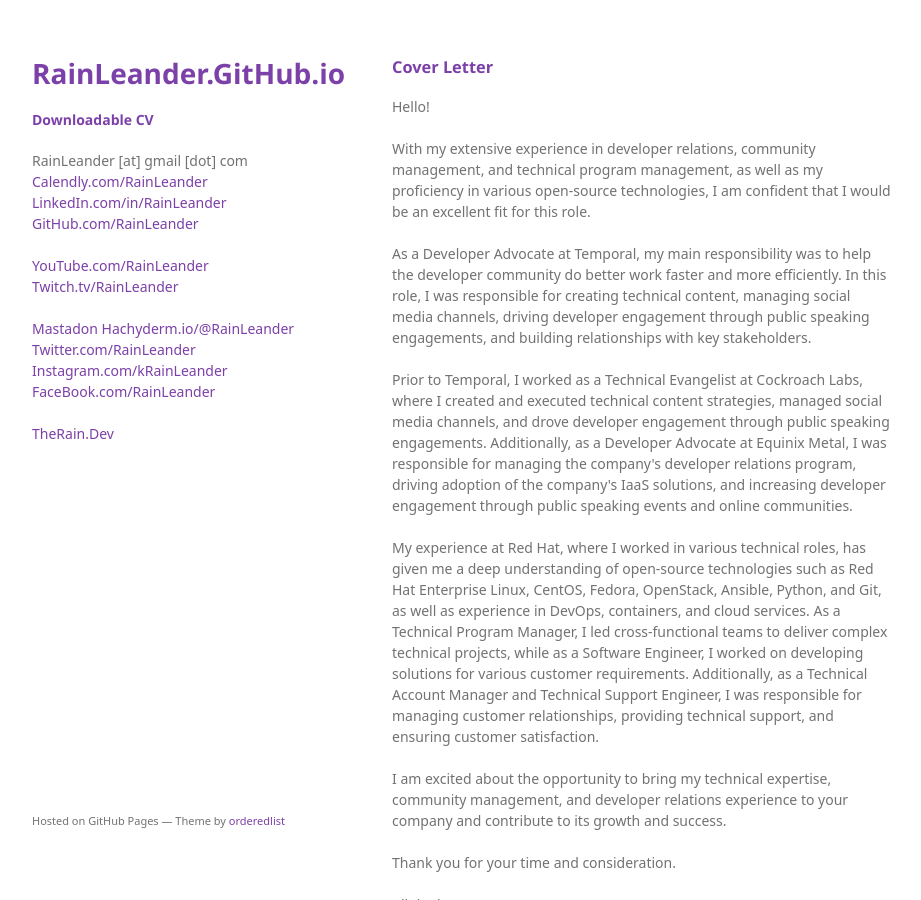
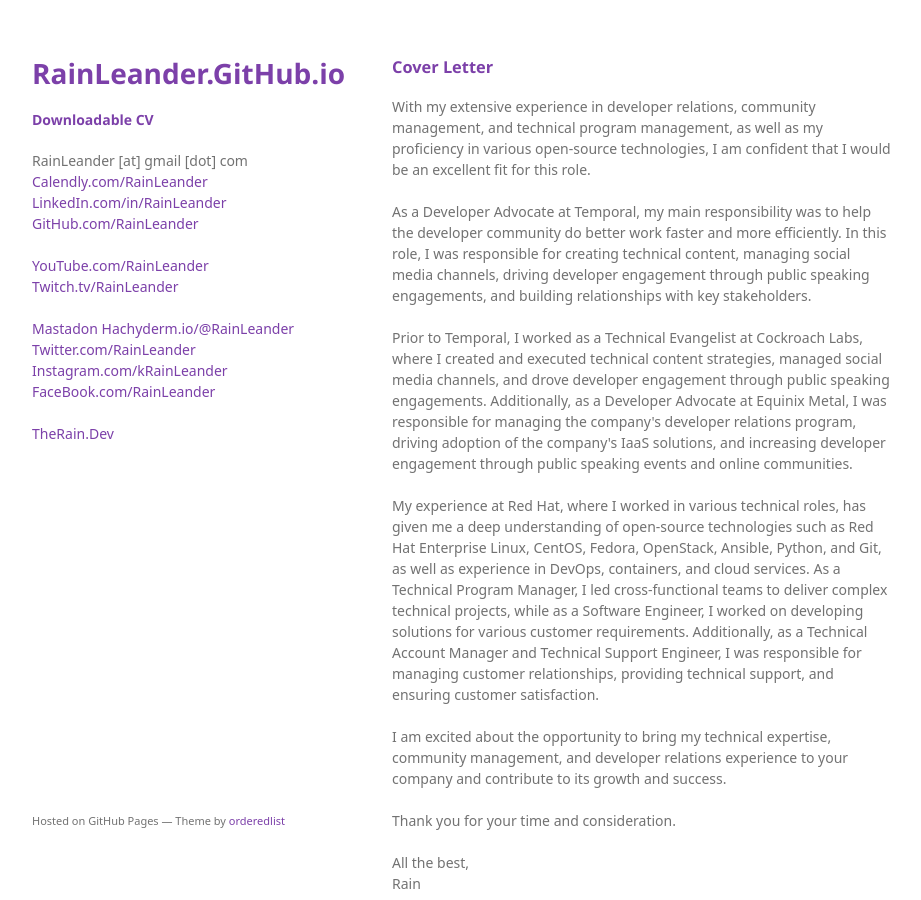
Before and after one commit to rainleander/rainleander.github.io, a Jekyll site: the page cv/index.html, which Jekyll copies as it is, in a window 1280 px wide and 900 px high. Shown: the whole window, without its empty margins (178-1099 px from the left). Built offline with Jekyll 4.4.1, drawn with Linux system fonts in a browser that asks for light colours; some web fonts are replaced.

Commit message:
Update index.html

```diff
--- a/cv/index.html
+++ b/cv/index.html
@@ -37,8 +37,7 @@
       </header>
       <section>
         <h3><a id="cover-letter" class="anchor" href="#cover-letter" aria-hidden="true">Cover Letter</a></h3>
-        <p>Hello!<br><br>
-          With my extensive experience in developer relations, community management, and technical program management, as well as my proficiency in various open-source technologies, I am confident that I would be an excellent fit for this role.<br><br>
+        <p>With my extensive experience in developer relations, community management, and technical program management, as well as my proficiency in various open-source technologies, I am confident that I would be an excellent fit for this role.<br><br>
           As a Developer Advocate at Temporal, my main responsibility was to help the developer community do better work faster and more efficiently. In this role, I was responsible for creating technical content, managing social media channels, driving developer engagement through public speaking engagements, and building relationships with key stakeholders.<br><br>
           Prior to Temporal, I worked as a Technical Evangelist at Cockroach Labs, where I created and executed technical content strategies, managed social media channels, and drove developer engagement through public speaking engagements. Additionally, as a Developer Advocate at Equinix Metal, I was responsible for managing the company's developer relations program, driving adoption of the company's IaaS solutions, and increasing developer engagement through public speaking events and online communities.<br><br>
           My experience at Red Hat, where I worked in various technical roles, has given me a deep understanding of open-source technologies such as Red Hat Enterprise Linux, CentOS, Fedora, OpenStack, Ansible, Python, and Git, as well as experience in DevOps, containers, and cloud services. As a Technical Program Manager, I led cross-functional teams to deliver complex technical projects, while as a Software Engineer, I worked on developing solutions for various customer requirements. Additionally, as a Technical Account Manager and Technical Support Engineer, I was responsible for managing customer relationships, providing technical support, and ensuring customer satisfaction.<br><br>
```
